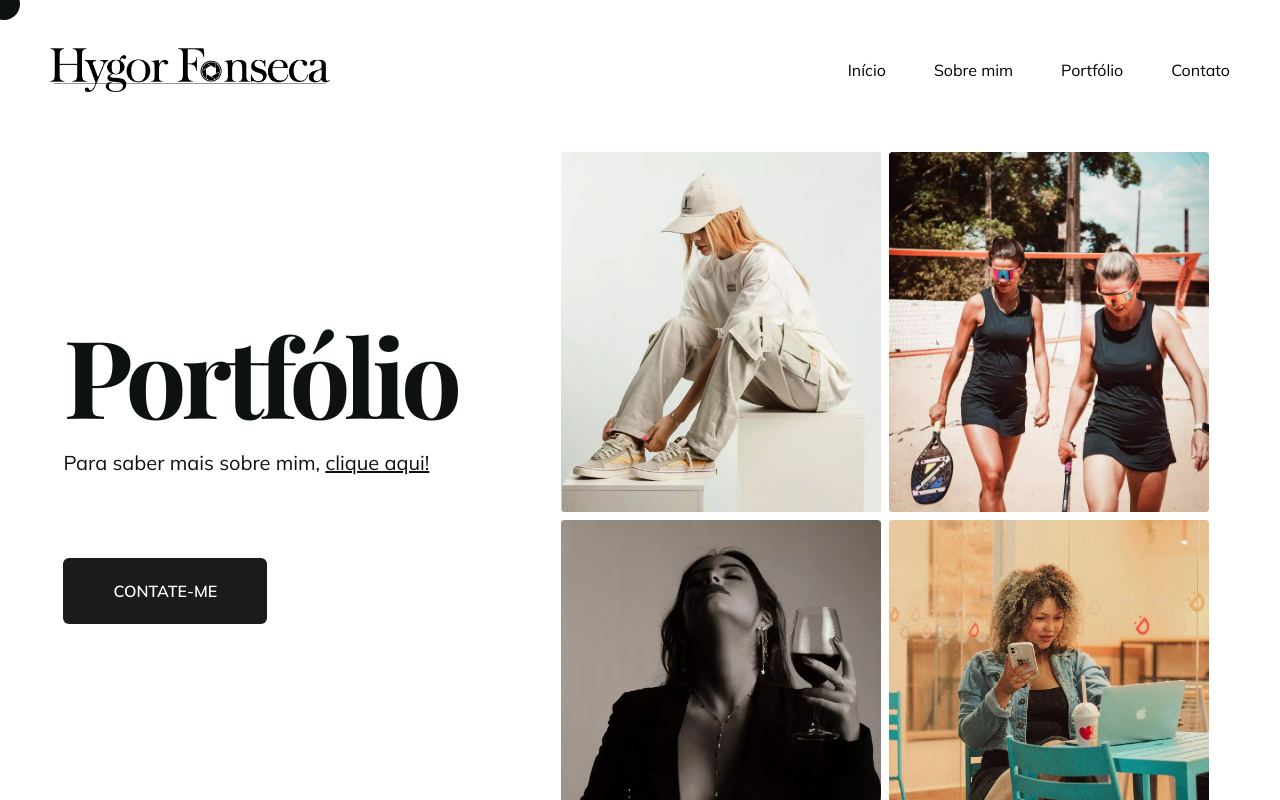
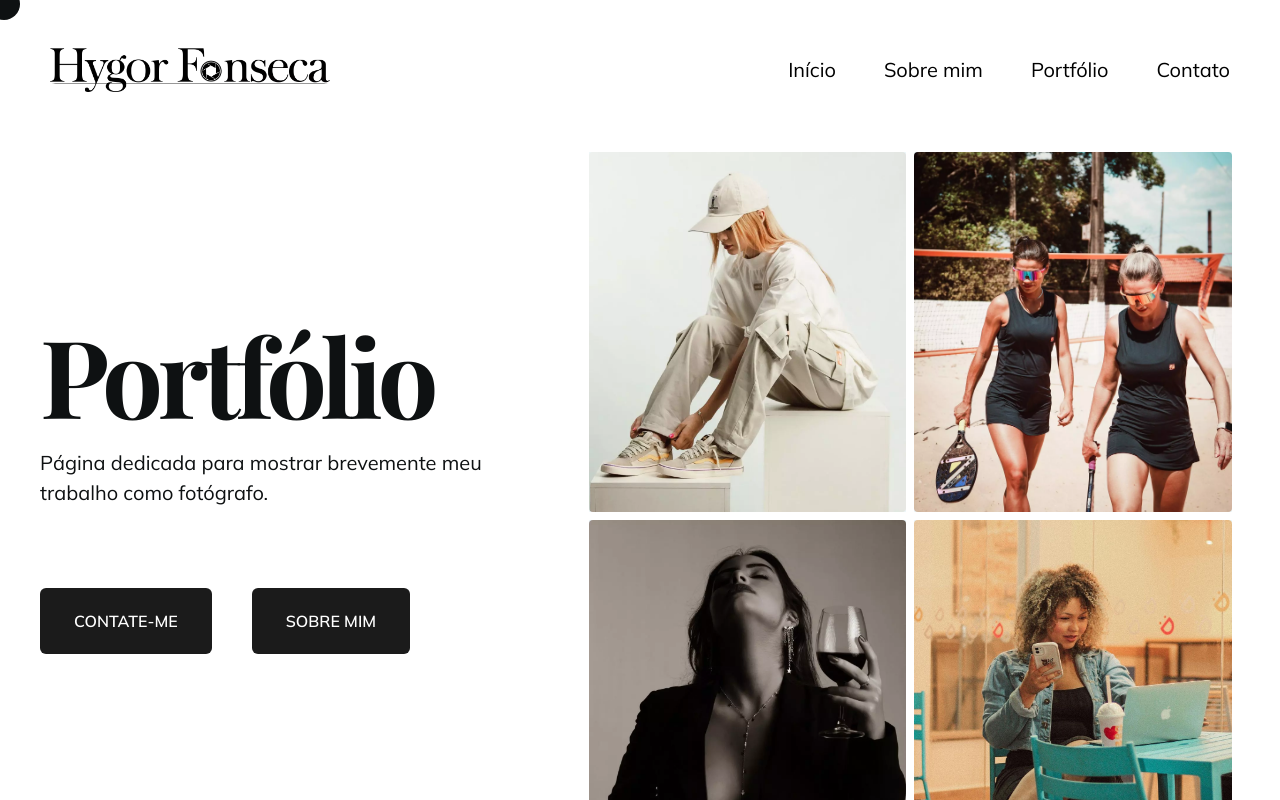
Before and after one commit to dheysson/portfoliohygorfonseca, a React (Create React App) app: page /portfolio in a window 1280 px wide. Shown: the top 800 px of the page. Built offline with nearby package versions, Linux system fonts and the light colour scheme; a web font is replaced by a local one.

Commit message:
major úpdate

```diff
--- a/src/components/Header.js
+++ b/src/components/Header.js
@@ -11,28 +11,25 @@ import { CursorContext } from '../context/CursorContext';
 const Header = () => {
   const {mouseEnterHandler, mouseLeaverHandler} = useContext(CursorContext)
 
-
-
   return (
-    <header className='fixed w-full px-[15px] bg-white  lg:bg-[#ffffff00]
-    lg:pr-[50px] lg:pl-[50px] z-30 lg:h-[140px] flex items-center h-[65px]'>
+    <header className='fixed w-full px-[15px] lg:pr-[50px] lg:pl-[50px] z-30 lg:h-[140px] flex items-center h-[65px] transition-all duration-300'>
       <div className='flex flex-col lg:flex-row lg:items-center w-full justify-between'>
         {/* {Logo} */}
         <Link
         onMouseEnter={mouseEnterHandler}
         onMouseLeave={mouseLeaverHandler}
         to={'/'} className='logo max-w-[220px] lg:max-w-[280px]'>
-          <img alt='' src={Logo} />
+          <img className='invert xl:invert-0 transition-all duration-300' alt='' src={Logo}/>
         </Link>
         {/* {nav inicialmente oculto - aparece no modo desktop} */}
         <nav
         onMouseEnter={mouseEnterHandler}
         onMouseLeave={mouseLeaverHandler}
         className='hidden xl:flex gap-x-12 gap-y-12'>
-          <Link to={'/'} className=' text-[#000000] hover:text-[#696c6d] transition'> Início </Link>
-          <Link to={'/about'} className=' text-[#000000] hover:text-[#696c6d] transition'> Sobre mim</Link>
-          <Link to={'/portfolio'} className=' text-[#000000] hover:text--[#696c6d] transition'> Portfólio </Link>
-          <Link to={'/contact'} className=' text-[#000000] hover:text-[#696c6d] transition'> Contato </Link>
+          <Link to={'/'} className=' text-[#000000] hover:text-[#696c6d] text-[1.25rem] transition'> Início </Link>
+          <Link to={'/about'} className=' text-[#000000] hover:text-[#696c6d] text-[1.25rem] transition'> Sobre mim</Link>
+          <Link to={'/portfolio'} className=' text-[#000000] hover:text--[#696c6d] text-[1.25rem] transition'> Portfólio </Link>
+          <Link to={'/contact'} className=' text-[#000000] hover:text-[#696c6d] text-[1.25rem] transition'> Contato </Link>
         </nav>
       </div>
       {/* mobileNav */}
--- a/src/components/MobileNav.js
+++ b/src/components/MobileNav.js
@@ -28,7 +28,7 @@ const MobileNav = () => {
   return (
     <nav className='text-primary xl:hidden'>
       {/* nav open button */}
-      <div onClick={()=> setOpenMenu(true)} className='text-3xl cursor-pointer'>
+      <div onClick={()=> setOpenMenu(true)} className='text-3xl cursor-pointer text-[#ffffff] transition-all duration-300'>
         <CgMenuRight />
       </div>
       {/* menu */}
--- a/src/index.css
+++ b/src/index.css
@@ -43,7 +43,7 @@
     @apply h-screen w-screen;
   }
   .btn {
-    @apply rounded-md py-[18px] px-[50px] h-[66px] flex items-center justify-center text-base uppercase font-secondary font-semibold bg-[#1b1b1b] text-white;
+    @apply rounded-md py-[14px] px-[34px] h-[66px] flex items-center justify-center text-base uppercase font-secondary font-semibold bg-[#1b1b1b] text-[#ffffff];
   }
 
   .btn.light {
--- a/src/pages/About.js
+++ b/src/pages/About.js
@@ -1,4 +1,4 @@
-import React, {useContext} from 'react';
+import React, {useContext, useEffect} from 'react';
 
 import Photographer from '../img/about/photographer.webp';
 
@@ -11,6 +11,18 @@ import { transition1 } from '../transitions';
 import { CursorContext } from '../context/CursorContext'
 
 const About = () => {
+
+  useEffect(() => {
+    var sm = window.matchMedia('(max-width: 640px)')
+    var md = window.matchMedia('(max-width: 768px)')
+    var lg = window.matchMedia('(max-width: 1024px)')
+    var xl = window.matchMedia('(max-width: 1192px)')
+
+    if(sm.matches || md.matches || lg.matches) {
+      document.querySelector('header').style.backgroundColor = '#000000'
+    }
+  })
+
   const { mouseEnterHandler, mouseLeaverHandler } = useContext(CursorContext)
   return (
       <motion.section
@@ -38,19 +50,18 @@ const About = () => {
             exit={{opacity: 0, y: '-80%'}}
             transition={transition1}
             className='flex-1 pt-20 pb-14 lg:pt-0 lg:w-auto z-10 flex flex-col justify-center
-            items-center lg:items-start'
-             >
+            items-center lg:items-start mx-8'>
               <h1 className='h1_v1'>Sobre mim</h1>
-              <p className='mb-12 max-w-sm text-justify'>
-                  Comecei <b>minha carreira em fotografia </b>amadora em 2020, colecionando momentos apenas com o
-                  aparelho celular. No final de 2022, vendo a necessidade de um equipamento de qualidade para me profissionalizar em
+              <br />
+              <p className='mb-12 max-w-sm text-center'>
+                  Comecei <b>minha carreira em fotografia </b>amadora em 2020. No final de 2022, vendo a necessidade de um equipamento de qualidade para me profissionalizar em
                   fotografia, comecei a investir.<b> Fotografar é o que amo e quero viver</b>.
                 <br/>
                 <br/>
                 Me impressiono com a <b>arte da fotografia</b> e o benefício que nos traz, como a autoestima!
 
               </p>
-              <Link to={'/portfolio'} className='btn'>Clique aqui e veja meu trabalho</Link>
+              <Link to={'/portfolio'} className='btn'>Veja meu trabalho</Link>
             </motion.div>
           </div>
         </div>
--- a/src/pages/Contact.js
+++ b/src/pages/Contact.js
@@ -1,4 +1,4 @@
-import React, {useContext, useState} from 'react';
+import React, {useContext, useState, useEffect} from 'react';
 
 import Photographer from '../img/contact/photographer.jpg';
 
@@ -16,6 +16,17 @@ import {
 } from 'react-icons/im';
 
 const Contact = () => {
+
+  useEffect(() => {
+    var sm = window.matchMedia('(max-width: 640px)')
+    var md = window.matchMedia('(max-width: 768px)')
+    var lg = window.matchMedia('(max-width: 1024px)')
+    var xl = window.matchMedia('(max-width: 1192px)')
+
+    if(sm.matches || md.matches || lg.matches)
+      document.querySelector('header').style.backgroundColor = '#000000'
+  })
+
   const [form, setForm] = useState({
     name: "",
     email: "",
--- a/src/pages/Portfolio.js
+++ b/src/pages/Portfolio.js
@@ -76,6 +76,17 @@ import { goTop } from '../scripts/goTop'
 // import { BsFillArrowRightSquareFill } from 'react-icons/bs'
 
 const Portfolio = () => {
+
+  useEffect(() => {
+    var sm = window.matchMedia('(max-width: 640px)')
+    var md = window.matchMedia('(max-width: 768px)')
+    var lg = window.matchMedia('(max-width: 1024px)')
+    var xl = window.matchMedia('(max-width: 1192px)')
+
+    if(sm.matches || md.matches || lg.matches)
+      document.querySelector('header').style.backgroundColor = '#000000';
+  })
+
   // animação vertical dos elementos ao descer página
   function reveal() {
     var reveals = document.querySelectorAll(".reveal")
@@ -162,10 +173,10 @@ const Portfolio = () => {
   const {mouseEnterHandler, mouseLeaverHandler} = useContext(CursorContext)
   return (
     <motion.section
-      initial={{opacity: 0, y: '100%'}}
-      animate={{opacity: 1, y: 0}}
-      exit={{opacity: 0, y: '100%'}}
-      transition={transition1}
+      // initial={{opacity: 0, y: '100%'}}
+      // animate={{opacity: 1, y: 0}}
+      // exit={{opacity: 0, y: '100%'}}
+      // transition={transition1}
       className='section flex items-center justify-center h-full'>
 
       {/* No modo Desktop */}
@@ -184,17 +195,26 @@ const Portfolio = () => {
           className='flex flex-col lg:items-start h-[732px]'
           >
               <h1 className='h1 pb-0 mt-0 lg:mt-40'>Portfólio</h1>
-              <div className='pb-5 lg:pb-20'>
-                <a className='text-[20px]'>Para saber mais sobre mim, </a>
-                <a className='underline text-[20px]' href='/about'>clique aqui!</a>
+              <div className='pb-5 lg:pb-20 w-full max-w-[28rem]'>
+                <a className='text-[20px]'>Página dedicada para mostrar brevemente meu trabalho como fotógrafo.</a>
               </div>
-              <Link to={'/contact'} className='btn mb-0 mx-auto lg:mx-0'>
-                  Contate-me
-              </Link>
+              <div className='flex flex-row gap-x-10'>
+                <Link to={'/contact'} className='btn mb-0 mx-auto lg:mx-auto '>
+                    Contate-me
+                </Link>
+                <Link to={'/about'} className='btn mb-0 mx-auto lg:mx-auto '>
+                    Sobre mim
+                </Link>
+              </div>
           </motion.div>
 
           {/* THUMBS*/}
-          <div className='grid grid-cols-2 gap-2 m-2 relative'>
+          <motion.div
+          initial={{ opacity: 0, y: '-40%' }}
+          animate={{ opacity: 1, y: 0 }}
+          exit={{ opacity: 0, y: '-40%' }}
+          transition={transition1}
+          className='grid grid-cols-2 gap-2 m-2 relative'>
             {/* image */}
             <motion.div
             whileHover={{opacity: '0.5'}}
@@ -247,7 +267,7 @@ const Portfolio = () => {
                 hover:scale-110 transition-all duration-500 rounded' src={Thumb4} alt=''/>
               </div>
             </motion.div>
-          </div>
+          </motion.div>
         </div>
 
         {/* IMAGE GRIDS */}
@@ -451,14 +471,22 @@ const Portfolio = () => {
           className='flex flex-col lg:items-start h-auto pb-5'
           >
               <h1 className='h1 pb-0 mt-0 xl:mt-40'>Portfólio</h1>
-              <div className='pb-5 xl:pb-20'>
-                <a className='text-[20px]'>Para saber mais sobre mim, </a>
-                <a className='underline text-[20px]' href='/about'>clique aqui!</a>
+              <br />
+              <div className='pb-5 xl:pb-20 mx-4'>
+                <a className='text-[20px]'>Página dedicada para mostrar brevemente meu trabalho.</a>
               </div>
-              <Link to={'/contact'} className='btn mb-0 mx-auto lg:mx-0'>
-                  Contate-me
-              </Link>
+              <div className='flex flex-row mx-3'>
+                <Link to={'/contact'} className='btn mb-0 mx-auto lg:mx-0'>
+                    Contate-me
+                </Link>
+                <Link to={'/about'} className='btn mb-0 mx-auto lg:mx-0'>
+                    Sobre mim
+                </Link>
+
+              </div>
           </motion.div>
+
+          <br />
 
           {/* THUMBS*/}
           <div className='grid grid-rows-2 gap-2 m-2 relative'>
```
Also changed, not shown: src/pages/Home.js (+18 -16 lines).
